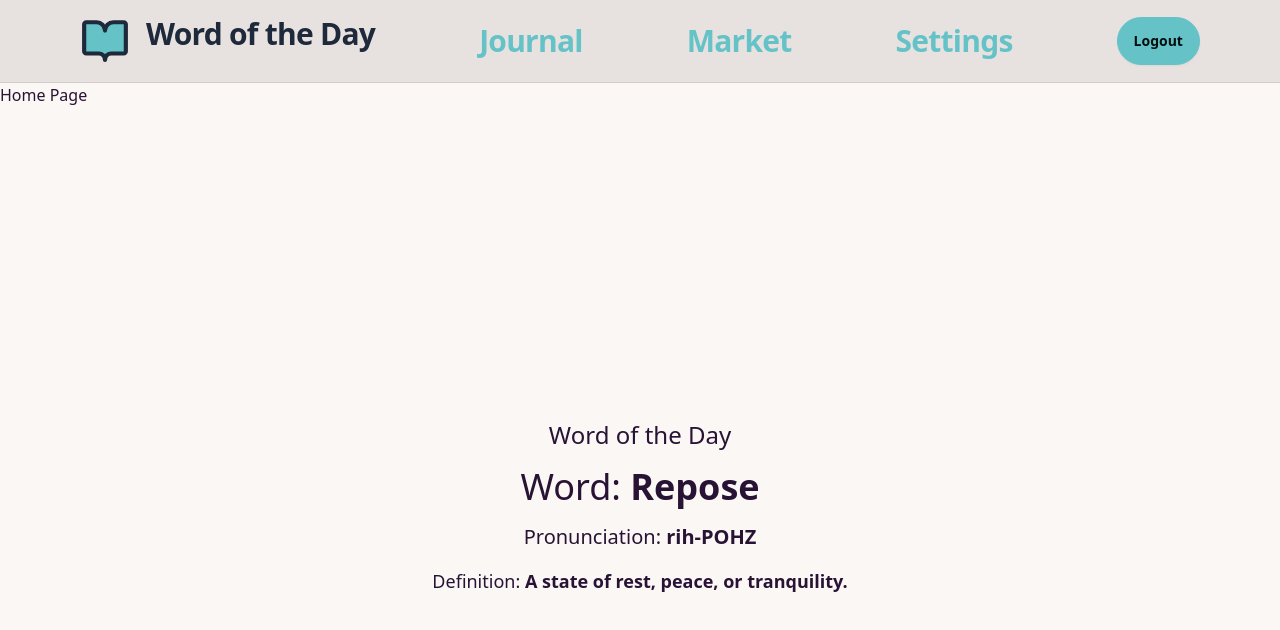
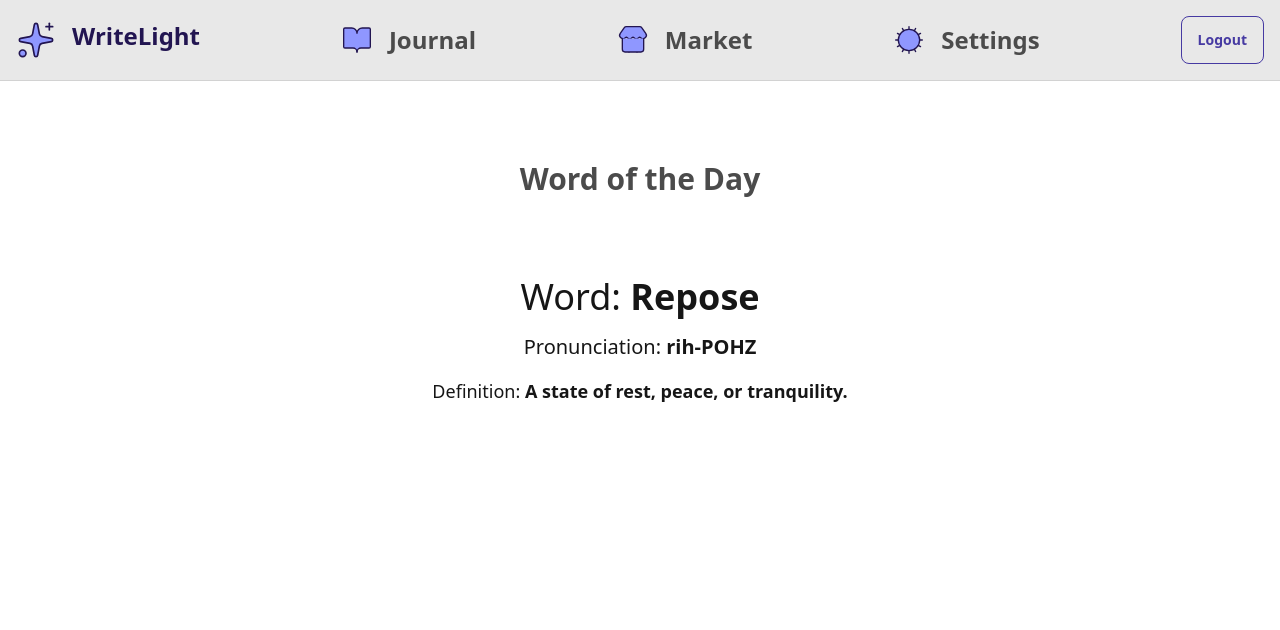
Before and after one commit to freeCodeCamp-2025-Summer-Hackathon/purple-array, a React (Vite) app in the folder frontend/: page / in a window 1280 px wide. Shown: the top 630 px of the page. Built offline with nearby package versions, Linux system fonts and the light colour scheme.

Commit message:
style: set unified site styles with neutral base & single color

```diff
--- a/frontend/src/App.jsx
+++ b/frontend/src/App.jsx
@@ -8,7 +8,7 @@ import SettingsPage from './pages/SettingsPage';
 
 const App = () => {
 	return (
-		<div data-theme="cupcake">
+		<div data-theme="writeLight">
 			<Routes>
 				<Route path="/" element={<HomePage />} />
 				<Route path="/signin" element={<SignInPage />} />
--- a/frontend/src/components/Home/WordOfTheDay.jsx
+++ b/frontend/src/components/Home/WordOfTheDay.jsx
@@ -1,13 +1,13 @@
-import { useState, useEffect } from "react";
+import { useState, useEffect } from 'react';
 
 function WordOfTheDay() {
 	const [words, setWords] = useState([]);
 
 	useEffect(() => {
-        fetch("/wordDict.json")
+		fetch('/wordDict.json')
 			.then((res) => res.json())
 			.then((data) => setWords(data))
-            .catch((err) => console.error("Error loading JSON:", err));
+			.catch((err) => console.error('Error loading JSON:', err));
 	}, []);
 
 	// let min = 0; //first index
@@ -26,10 +26,8 @@ function WordOfTheDay() {
 
 	if (words.length > 0) {
 		const estDate = getESTDate();
-        const start = new Date("2025-07-01T00:00:00");
-        const daysSince = Math.floor(
-            (estDate - start) / (1000 * 60 * 60 * 24)
-        );
+		const start = new Date('2025-07-01T00:00:00');
+		const daysSince = Math.floor((estDate - start) / (1000 * 60 * 60 * 24));
 		wordIdx = ((daysSince % 30) + 30) % 30;
 	}
 
@@ -38,12 +36,17 @@ function WordOfTheDay() {
 	}
 
 	return (
-        <div className="flex items-center justify-center min-h-screen">
+		<div className="flex items-center justify-center">
 			<div className="text-center space-y-4">
-                <h1 className="text-2xl">Word of the Day</h1>
-                <h2 className="text-4xl">Word: <b>{words[wordIdx].word}</b></h2>
-                <p className="text-xl">Pronunciation: <b>{words[wordIdx].pronunciation}</b></p>
-                <p className="text-lg whitespace-pre-line">Definition: <b>{words[wordIdx].definition}</b></p>
+				<h2 className="text-4xl">
+					Word: <b>{words[wordIdx].word}</b>
+				</h2>
+				<p className="text-xl">
+					Pronunciation: <b>{words[wordIdx].pronunciation}</b>
+				</p>
+				<p className="text-lg whitespace-pre-line">
+					Definition: <b>{words[wordIdx].definition}</b>
+				</p>
 			</div>
 		</div>
 	);
--- a/frontend/src/components/generic/Navbar.jsx
+++ b/frontend/src/components/generic/Navbar.jsx
@@ -1,30 +1,78 @@
 import toast from 'react-hot-toast';
 import { Link } from 'react-router';
-import { BookOpen } from 'lucide-react';
+import { Sparkles, BookOpen, Store, Cog } from 'lucide-react';
 
 const Navbar = () => {
 	return (
 		<div>
-			<header className="bg-base-300 border-b border-base-content/10">
-				<div className="mx-auto max-w-6xl p-4">
+			<header className="bg-base-200 border-b border-base-content/10">
+				<div className="mx-auto max-w-7xl p-4">
 					<div className="flex items-center justify-between">
+						{/* Logo & Site Title  */}
 						<div className="flex gap-4">
-							<BookOpen size={50} fill="#65c3c8" color="#1e293b" />
-							<h1 className="text-3xl font-bold text-slate-800 font-sans tracking-tight">
-								<Link to={'/'}> Word of the Day</Link>
-							</h1>
+							<Sparkles
+								className="text-neutral fill-accent size-10"
+								strokeWidth={1}
+							/>
+							<Link
+								to={'/'}
+								className="text-2xl font-bold text-neutral font-sans tracking-normal"
+							>
+								<p className=" hover:opacity-75 hover:scale-105 transition-all ease-in-out duration-300">
+									WriteLight
+								</p>
+							</Link>
 						</div>
-						<h1 className="text-3xl font-bold text-primary font-sans tracking-tight">
-							<Link to={'/journal'}> Journal </Link>
-						</h1>
-						<h1 className="text-3xl font-bold text-primary font-sans tracking-tight">
-							<Link to={'/market'}> Market</Link>
-						</h1>
-						<h1 className="text-3xl font-bold text-primary font-sans tracking-tight">
-							<Link to={'/settings'}> Settings</Link>
-						</h1>
+
+						{/* Journal Icon & Link */}
+						<div className="flex gap-4">
+							<BookOpen
+								className="text-neutral fill-accent size-8"
+								strokeWidth={1}
+							/>
+							<Link
+								to={'/journal'}
+								className="text-2xl font-semibold text-secondary font-sans tracking-normal"
+							>
+								<p className="hover:opacity-75 hover:scale-105 transition-all ease-in-out duration-300">
+									Journal
+								</p>
+							</Link>
+						</div>
+
+						{/* Market Icon & Link */}
+						<div className="flex gap-4">
+							<Store
+								className="text-neutral fill-accent size-8"
+								strokeWidth={1}
+							/>
+							<Link
+								to={'/market'}
+								className="text-2xl font-semibold text-secondary font-sans tracking-normal"
+							>
+								<p className="hover:opacity-75 hover:scale-105 transition-all ease-in-out duration-300">
+									Market
+								</p>
+							</Link>
+						</div>
+
+						{/* Settings Icon & Link */}
+						<div className="flex gap-4">
+							<Cog
+								className="text-neutral fill-accent size-8"
+								strokeWidth={1}
+							/>
+							<Link
+								to={'/settings'}
+								className="text-2xl font-semibold text-secondary font-sans tracking-normal"
+							>
+								<p className="hover:opacity-75 hover:scale-105 transition-all ease-in-out duration-300">
+									Settings
+								</p>
+							</Link>
+						</div>
 						<button
-							className="btn btn-primary"
+							className="btn btn-outline btn-primary"
 							onClick={() => {
 								toast.error('Logout not functional yet!');
 							}}
--- a/frontend/src/components/journal/JournalEntry.jsx
+++ b/frontend/src/components/journal/JournalEntry.jsx
@@ -1,16 +1,13 @@
-import { Link } from "react-router";
-import {formatDate} from "../../lib/utils"
+import { Link } from 'react-router';
+import { formatDate } from '../../lib/utils';
 
 const JournalEntry = () => {
-
 	return (
-    <div>
+		<div className="min-h-screen">
 			<header>
-            <span>
-                {formatDate(new Date())}
-            </span>
+				<span>{formatDate(new Date())}</span>
 				<button>
-                <Link to={""}>Edit</Link>
+					<Link to={''}>Edit</Link>
 				</button>
 			</header>
 			<br />
@@ -18,13 +15,23 @@ const JournalEntry = () => {
 			<br />
 			<div>
 				<h3>Primary Prompt/Question</h3>
-            <p>Lorem ipsum dolor sit amet, consectetur adipisicing elit. Officia modi reprehenderit optio, iste possimus cupiditate accusamus tenetur cumque fugit tempora voluptas illum ex est! Incidunt exercitationem quis molestias magnam qui!</p>
+				<p>
+					Lorem ipsum dolor sit amet, consectetur adipisicing elit. Officia modi
+					reprehenderit optio, iste possimus cupiditate accusamus tenetur cumque
+					fugit tempora voluptas illum ex est! Incidunt exercitationem quis
+					molestias magnam qui!
+				</p>
 				<br />
 				<h3>Additional Prompts</h3>
-            <p>Lorem ipsum dolor sit amet consectetur adipisicing elit. Libero excepturi cum incidunt optio iusto nemo, eius praesentium in est fuga facilis totam cupiditate iste vitae. Architecto porro quos similique doloremque.</p>
+				<p>
+					Lorem ipsum dolor sit amet consectetur adipisicing elit. Libero
+					excepturi cum incidunt optio iusto nemo, eius praesentium in est fuga
+					facilis totam cupiditate iste vitae. Architecto porro quos similique
+					doloremque.
+				</p>
 			</div>
 		</div>
-  )
-}
+	);
+};
 
-export default JournalEntry
+export default JournalEntry;
--- a/frontend/src/main.jsx
+++ b/frontend/src/main.jsx
@@ -4,21 +4,26 @@ import './index.css';
 import App from './App.jsx';
 import { BrowserRouter } from 'react-router';
 import { Toaster } from 'react-hot-toast';
-import { MessageCircleHeart, CloudCheck, CloudAlert, Bubbles } from 'lucide-react';
+import {
+	MessageCircleHeart,
+	CloudCheck,
+	CloudAlert,
+	Bubbles,
+} from 'lucide-react';
 
 createRoot(document.getElementById('root')).render(
 	<StrictMode>
 		<BrowserRouter>
 			<App />
 			<Toaster
-                position='top-center'
+				position="top-center"
 				toastOptions={{
 					duration: 4000,
 					removeDelay: 500,
 					style: {
 						border: '1px solid #000000',
 						background: '#1affff',
-                        color: '#3d4343'
+						color: '#3d4343',
 					},
 					icon: <MessageCircleHeart />,
 
@@ -34,18 +39,18 @@ createRoot(document.getElementById('root')).render(
 						style: {
 							border: '1px solid #800000',
 							background: '#e60000',
-                            color: '#fff'
+							color: '#fff',
 						},
-                        icon: <CloudAlert />
+						icon: <CloudAlert />,
 					},
 					loading: {
 						style: {
 							border: '1px solid #7a4f05',
 							background: '#f59e0b',
-                            color: '#fff'
+							color: '#fff',
 						},
-                        icon: <Bubbles />
-                    }
+						icon: <Bubbles />,
+					},
 				}}
 			/>
 		</BrowserRouter>
--- a/frontend/src/pages/HomePage.jsx
+++ b/frontend/src/pages/HomePage.jsx
@@ -5,9 +5,12 @@ const HomePage = () => {
 	return (
 		<div className="min-h-screen">
 			<Navbar />
-			<h1>Home Page</h1>
+			<div className="max-w-4xl mx-auto py-20">
+				<h1 className="text-center text-3xl font-semibold text-secondary">
+					Word of the Day
+				</h1>
+			</div>
 			<WordOfTheDay />
-
 		</div>
 	);
 };
--- a/frontend/src/pages/JournalPage.jsx
+++ b/frontend/src/pages/JournalPage.jsx
@@ -1,14 +1,18 @@
 import Navbar from '../components/generic/Navbar';
+import { BookOpen } from 'lucide-react';
 import JournalEntry from '../components/journal/JournalEntry';
 
 const JournalPage = () => {
 	return (
 		<div className="min-h-screen">
 			<Navbar />
-			<h1>Journal Page</h1>
-            <JournalEntry />
+			<div className="max-w-4xl mx-auto py-20">
+				<h1 className="text-center text-3xl font-semibold text-secondary">
+					Journal
+				</h1>
+				<JournalEntry />
+			</div>
 		</div>
-
 	);
 };
 
--- a/frontend/src/pages/MarketPage.jsx
+++ b/frontend/src/pages/MarketPage.jsx
@@ -5,7 +5,12 @@ const MarketPage = () => {
 	return (
 		<div className="min-h-screen">
 			<Navbar />
-			<h1>Market Page</h1>
+			<div className="max-w-4xl mx-auto py-20">
+				<h1 className="text-center text-3xl font-semibold text-secondary">
+					Market
+				</h1>
+				{/* Items Shop to go here */}
+			</div>
 		</div>
 	);
 };
--- a/frontend/src/pages/SettingsPage.jsx
+++ b/frontend/src/pages/SettingsPage.jsx
@@ -4,10 +4,12 @@ import SettingsOptions from '../components/settings/SettingsOptions';
 
 const SettingsPage = () => {
 	return (
-		<div className="min-h-screen bg-[#FDF6EC]">
+		<div className="min-h-screen">
 			<Navbar />
-			<div className="max-w-2xl mx-auto px-4 py-12 space-y-8">
-				<h1 className="text-2xl font-semibold text-gray-800">Settings</h1>
+			<div className="max-w-2xl mx-auto px-4 py-20 space-y-12">
+				<h1 className="text-center text-3xl font-semibold text-secondary">
+					Settings
+				</h1>
 				<SettingsOptions />
 			</div>
 		</div>
--- a/frontend/src/pages/SignInPage.jsx
+++ b/frontend/src/pages/SignInPage.jsx
@@ -5,7 +5,12 @@ const SignInPage = () => {
 	return (
 		<div className="min-h-screen">
 			<Navbar />
-			<h1>Sign-in Page</h1>
+			<div className="max-w-4xl mx-auto py-20">
+				<h1 className="text-3xl font-semibold text-secondary">
+					Sign In / Log In
+				</h1>
+				{/* Signin Options to go here */}
+			</div>
 		</div>
 	);
 };
--- a/frontend/tailwind.config.js
+++ b/frontend/tailwind.config.js
@@ -12,17 +12,21 @@ export default {
 	plugins: [typography, daisyui],
 	daisyui: {
 		themes: [
-			'light',
-			'dark',
 			'cupcake',
-			'aqua',
 			'wireframe',
-			'coffee',
-			'night',
-			'pastel',
-			'nord',
-			'sunset',
-			'cyberpunk',
+			{
+				writeLight: {
+					primary: '#463aa2',
+					secondary: '#4b4b4b',
+					accent: '#8f97ff',
+					neutral: '221551',
+					'base-100': '#ffffff',
+					info: '#8fd6ff',
+					success: '#96f2b9',
+					warning: '#fdff8f',
+					error: '#ff7a7a',
+				},
+			},
 		],
 	},
 };
```
Lines whose indentation alone changed are shown as unchanged.
